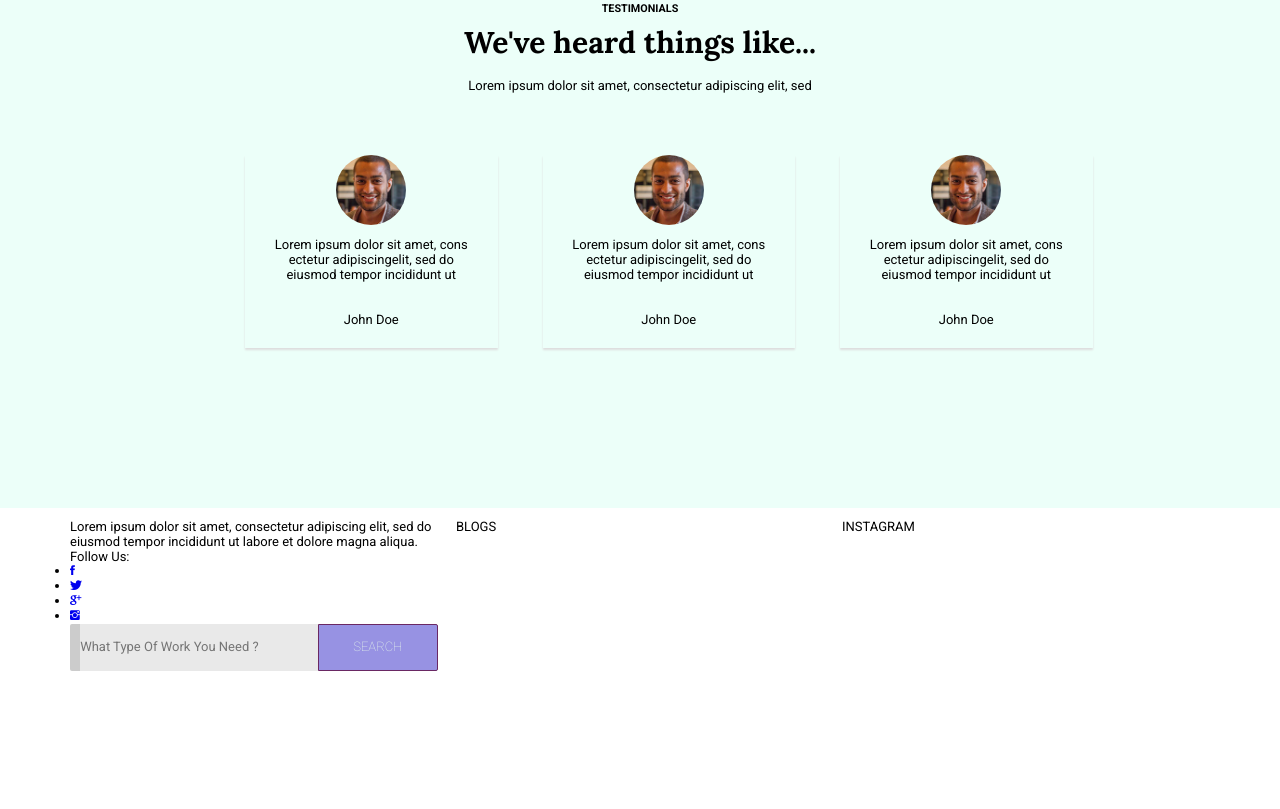
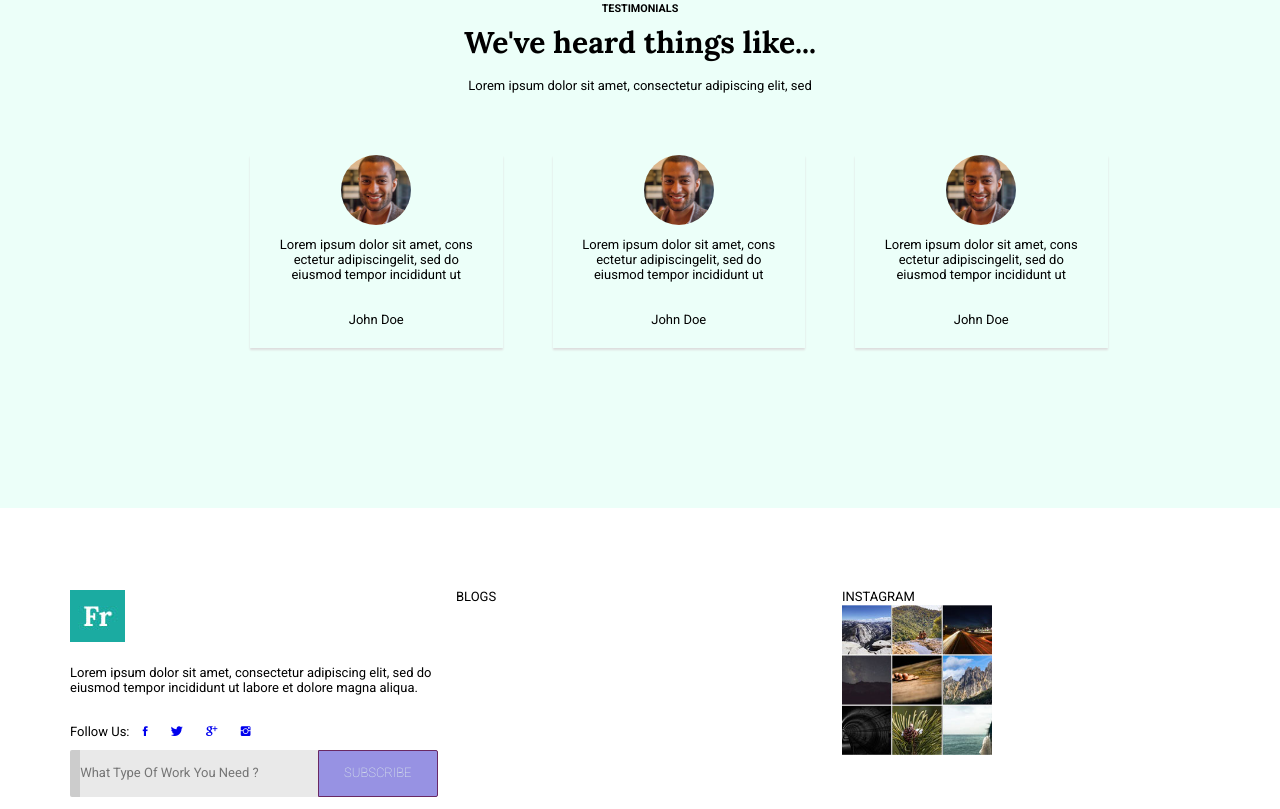
Before and after one commit to Ahmed-ElKodsh/freelancing, a plain HTML site: page index.html in a window 1280 px wide. Shown: the part 3431-4240 px from the top of the page. Before the commit the page ends 4114 px from the top, so only its background shows below. Drawn offline with nearby package versions, Linux system fonts and the light colour scheme; files whose address does not match are found by name.

Commit message:
Adding more sections

```diff
--- a/index.html
+++ b/index.html
@@ -250,9 +250,10 @@
             <section class="section6">
                 <div class="row">
                     <div class="col span-1-of-3">
-                        <p>Lorem ipsum dolor sit amet, consectetur adipiscing elit, sed do eiusmod tempor incididunt ut labore et dolore magna aliqua.</p>
-                        <p>Follow Us:</p>
+                        <img src="resources/img/logo.jpg" alt="logo image">
+                        <p class="subtitle">Lorem ipsum dolor sit amet, consectetur adipiscing elit, sed do eiusmod tempor incididunt ut labore et dolore magna aliqua.</p>
                         <ul class="social-links">
+                            Follow Us:
                             <li><a href="#"><i class="ion-social-facebook"></i></a></li>
                             <li><a href="#"><i class="ion-social-twitter"></i></a></li>
                             <li><a href="#"><i class="ion-social-googleplus"></i></a></li>
@@ -260,7 +261,7 @@
                         </ul>
                         <div class="Field Field--is-search">
                             <input type="search" name="search" placeholder="What Type Of Work You Need ?" class="SearchBox-query"/>
-                            <button type="submit" class="Btn SearchBox-submitBtn">Search</button>
+                            <button type="submit" class="Btn SearchBox-submitBtn">Subscribe</button>
                         </div>
                     </div>
                     <div class="col span-1-of-3">
@@ -270,7 +271,7 @@
                     </div>
                     <div class="col span-1-of-3">
                         <p>INSTAGRAM</p>
-
+                        <img src="resources/img/photos.jpg">
 
                     </div>
                 </div>
--- a/resources/css/style.css
+++ b/resources/css/style.css
@@ -561,7 +561,7 @@ button {
 .testimonials .col {
     box-shadow: 0 2px 2px #dddddd;
     width: 25%;
-    margin-left: 45px;
+    margin-left: 50px;
 }
 
 .testimonials .col:hover {
@@ -573,3 +573,31 @@ button {
     padding-top: 30px;
     padding-bottom: 20px;
 }
+
+
+/*-------section6-------*/
+
+.section6 {
+    padding-top: 70px;
+}
+
+.section6 .img {
+    padding-bottom: 20px;
+}
+
+.section6 .subtitle {
+    padding-top: 20px;
+    padding-bottom: 20px;
+}
+
+.section6 ul {
+    list-style: none;
+}
+.section6 ul li {
+    display: inline-block;
+    padding: 10px 10px;
+}
+
+.section6 img:last-child {
+    width: 150px;
+}
```
